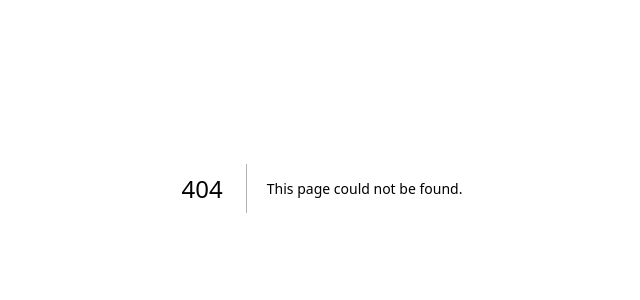
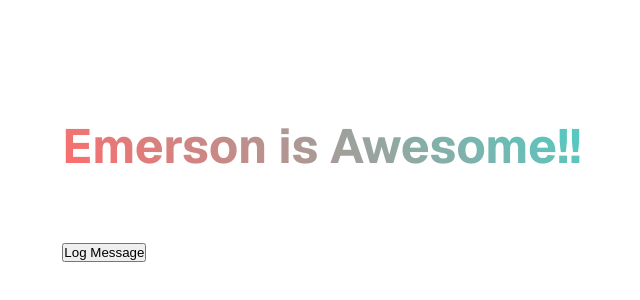
Before and after one commit to webflowruss/cosmic-russ, a Next.js app: page /app/ in a window 1280 px wide. Before the commit this address had no page. Shown: the part 212-512 px from the top of the page, without its empty margins (318-958 px from the left). Built offline with nearby package versions, Linux system fonts and the light colour scheme.

Commit message:
emerson is awesome

```diff
--- a/next.config.ts
+++ b/next.config.ts
@@ -2,7 +2,7 @@ import type { NextConfig } from "next";
 
 const nextConfig: NextConfig = {
   /* config options here */
-  basePath: "",
+  basePath: "/app",
 };
 
 export default nextConfig;
--- a/src/app/page.tsx
+++ b/src/app/page.tsx
@@ -5,7 +5,7 @@ export default function Home() {
   return (
     <div className={styles.page}>
       <main className={styles.main}>
-        <h1 className={styles.title}>Cosmic is Awesome!!</h1>
+        <h1 className={styles.title}>Emerson is Awesome!!</h1>
         <LogButton />
       </main>
     </div>
```
